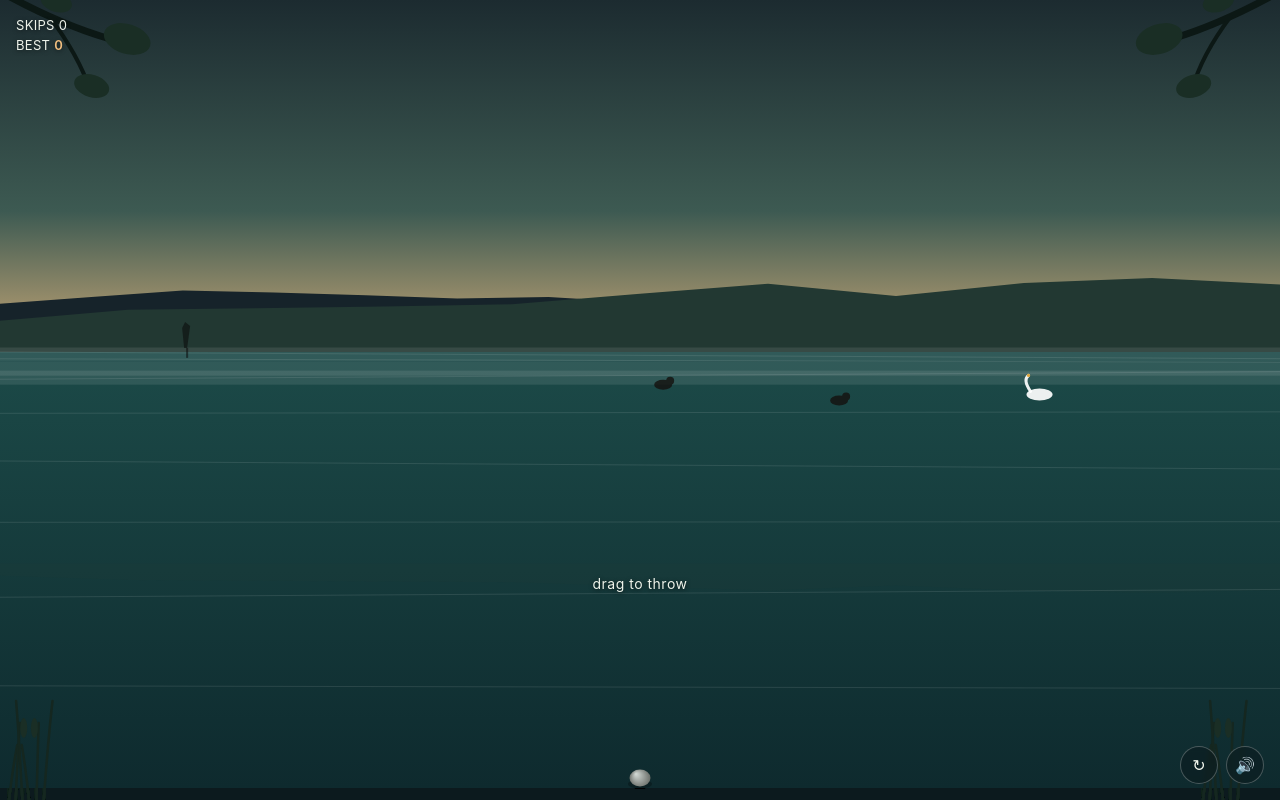
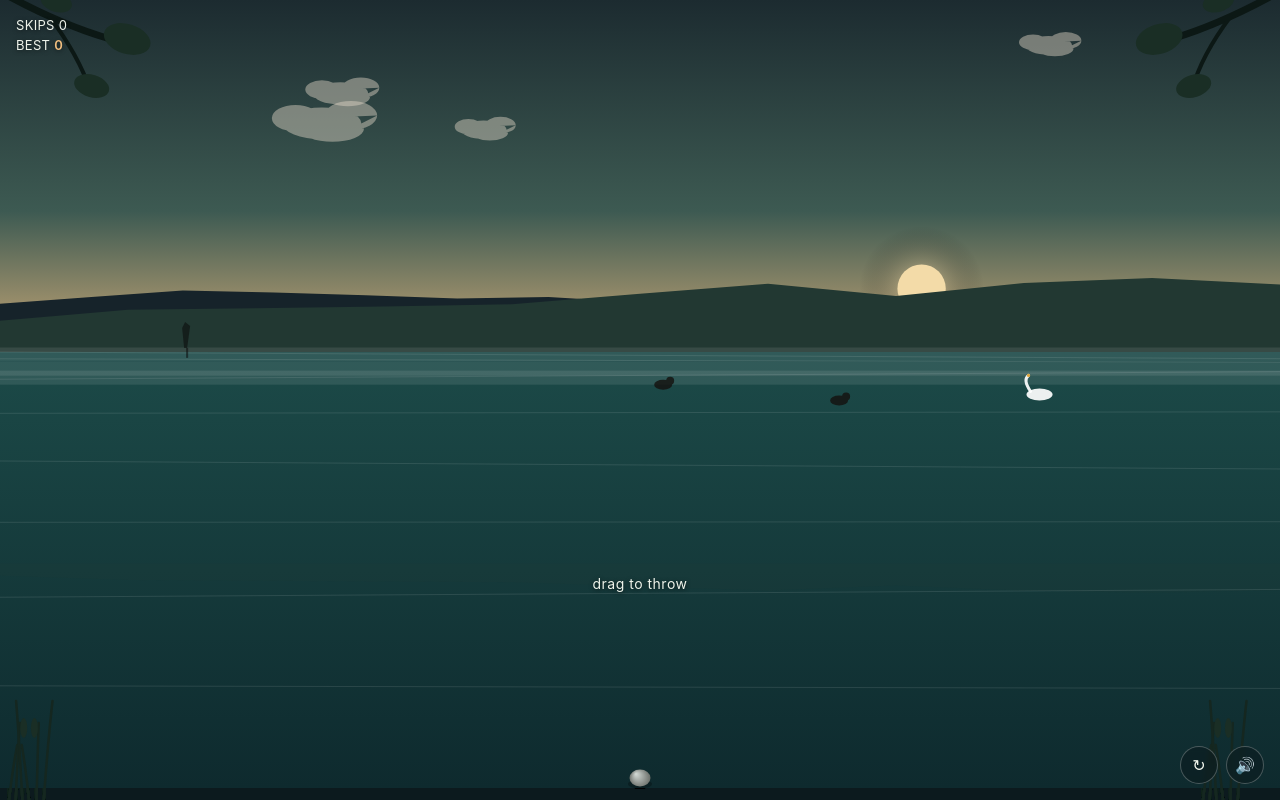
Before and after one commit to grnmtn42/grnmtngames, a plain HTML site: page games/skip-rocks/index.html in a window 1280 px wide. Drawn offline with Linux system fonts and the light colour scheme; animation ran at ten frames a second.

Commit message:
Skip Rocks: sun and drifting clouds for day scenes, moon and stars for dusk
The four sky-lit scenes (misty dawn, golden pond, autumn shoreline,
alpine tarn) each get a sun with a soft glow halo and a few puffy
clouds drifting slowly across and wrapping around, tinted and
positioned per scene (low on the horizon for dawn/autumn, high for
midday, hazier for the alpine haze). Dusk Cove -- the one true night
scene -- gets a moon with faint craters instead, plus a fixed field of
softly twinkling stars. Drawn right after the sky fill and before the
mountains, so a low sun/moon can sit naturally behind the ridge line.

```diff
--- a/games/skip-rocks/index.html
+++ b/games/skip-rocks/index.html
@@ -367,6 +367,8 @@
             water: ['#0e2a2e', '#1c4a48'],
             mist: true,
             foreground: { branch: '#0c1815', leaf: '#1a2e25', reed: '#152720' },
+            celestial: { type: 'sun', xFrac: 0.72, yFrac: 0.82, radius: 24, color: '#f3dba8', glow: 'rgba(243,219,168,0.4)' },
+            cloudColor: 'rgba(224,214,198,0.45)',
             wildlife: ['heron', 'duck', 'swan']
         },
         {
@@ -375,6 +377,8 @@
             mountains: ['#4a6b4f', '#6f8f5c'],
             water: ['#2f6f6a', '#4fa89a'],
             foreground: { branch: '#3a2a16', leaf: '#4a6b35', reed: '#5c7a3f' },
+            celestial: { type: 'sun', xFrac: 0.68, yFrac: 0.22, radius: 32, color: '#fff6d6', glow: 'rgba(255,246,214,0.4)' },
+            cloudColor: 'rgba(255,255,255,0.6)',
             wildlife: ['duck', 'dragonfly', 'turtle', 'swan']
         },
         {
@@ -383,6 +387,8 @@
             mountains: ['#3e2a22', '#6b4430'],
             water: ['#1f3a3e', '#3a5c56'],
             foreground: { branch: '#2e1c10', leaf: '#a8562e', reed: '#8a6a30' },
+            celestial: { type: 'sun', xFrac: 0.28, yFrac: 0.78, radius: 30, color: '#f5b878', glow: 'rgba(245,184,120,0.45)' },
+            cloudColor: 'rgba(240,200,170,0.45)',
             wildlife: ['duck', 'fish_jump', 'crow', 'turtle']
         },
         {
@@ -392,6 +398,8 @@
             snowcap: '#e8eef2',
             water: ['#0c2a34', '#1d4f5c'],
             foreground: { branch: '#0a1510', leaf: '#16281c', reed: '#1c2f24' },
+            celestial: { type: 'sun', xFrac: 0.6, yFrac: 0.3, radius: 26, color: '#dce8f0', glow: 'rgba(220,232,240,0.3)' },
+            cloudColor: 'rgba(225,235,240,0.5)',
             wildlife: ['bird_flock', 'duck', 'fish_jump']
         },
         {
@@ -399,6 +407,7 @@
             sky: ['#150f2e', '#4a2c5e', '#d9738a'],
             mountains: ['#160f24', '#2a1c3a'],
             water: ['#160f2e', '#2c1f4a'],
+            celestial: { type: 'moon', xFrac: 0.75, yFrac: 0.2, radius: 20, color: '#e7ebf5', glow: 'rgba(231,235,245,0.28)' },
             foreground: { branch: '#0a0714', leaf: '#150f24', reed: '#0e0a1c' },
             wildlife: ['firefly', 'bat', 'moth', 'crow']
         }
@@ -426,6 +435,91 @@
         ctx.closePath();
     }
 
+    // Sun/moon, drawn before the mountains so a low one can sit naturally
+    // behind the ridge line instead of floating in front of it.
+    function drawCelestial(scene) {
+        const c = scene.celestial;
+        if (!c) return;
+        const cx = c.xFrac * canvas.width, cy = c.yFrac * horizonY;
+        const glowR = c.radius * 2.6;
+        const grad = cachedGradient(scene, 'celestialGlow', horizonY, () => {
+            const g = ctx.createRadialGradient(0, 0, c.radius * 0.6, 0, 0, glowR);
+            g.addColorStop(0, c.glow);
+            g.addColorStop(1, 'rgba(0,0,0,0)');
+            return g;
+        });
+        ctx.save();
+        ctx.translate(cx, cy);
+        ctx.fillStyle = grad;
+        ctx.beginPath(); ctx.arc(0, 0, glowR, 0, Math.PI * 2); ctx.fill();
+
+        if (c.type === 'sun') {
+            const pulse = 1 + Math.sin(sceneTime * 0.15) * 0.03;
+            ctx.fillStyle = c.color;
+            ctx.beginPath(); ctx.arc(0, 0, c.radius * pulse, 0, Math.PI * 2); ctx.fill();
+        } else {
+            ctx.fillStyle = c.color;
+            ctx.beginPath(); ctx.arc(0, 0, c.radius, 0, Math.PI * 2); ctx.fill();
+            ctx.fillStyle = 'rgba(0,0,0,0.08)';
+            [[-0.3, -0.2, 0.28], [0.28, 0.15, 0.22], [-0.1, 0.38, 0.16]].forEach(([dx, dy, r]) => {
+                ctx.beginPath(); ctx.arc(dx * c.radius, dy * c.radius, r * c.radius, 0, Math.PI * 2); ctx.fill();
+            });
+        }
+        ctx.restore();
+    }
+
+    // A fixed field of stars (positions seeded once per scene, cached on the
+    // scene object) that twinkle via a per-star phase offset -- only drawn
+    // for scenes with a moon.
+    function drawStars(scene) {
+        if (!scene._stars) {
+            const rand = hashSeed(scene.name + ':stars');
+            scene._stars = [];
+            for (let i = 0; i < 55; i++) {
+                scene._stars.push({ xFrac: rand(), yFrac: rand() * 0.85, r: 0.6 + rand() * 1.2, phase: rand() * Math.PI * 2, speed: 1.5 + rand() * 2 });
+            }
+        }
+        const w = canvas.width;
+        scene._stars.forEach(s => {
+            const twinkle = 0.35 + 0.65 * Math.max(0, Math.sin(sceneTime * s.speed + s.phase));
+            ctx.fillStyle = `rgba(255,255,255,${(twinkle * 0.85).toFixed(2)})`;
+            ctx.beginPath();
+            ctx.arc(s.xFrac * w, s.yFrac * horizonY, s.r, 0, Math.PI * 2);
+            ctx.fill();
+        });
+    }
+
+    // Soft puffy clouds drifting slowly across the sky, wrapping around --
+    // only drawn for scenes with a sun.
+    function drawClouds(scene) {
+        if (!scene._clouds) {
+            const rand = hashSeed(scene.name + ':clouds');
+            scene._clouds = [];
+            for (let i = 0; i < 4; i++) {
+                scene._clouds.push({
+                    yFrac: 0.1 + rand() * 0.35,
+                    phase: rand(),
+                    speed: 0.006 + rand() * 0.006,
+                    scale: 0.7 + rand() * 0.8
+                });
+            }
+        }
+        const w = canvas.width;
+        ctx.fillStyle = scene.cloudColor;
+        scene._clouds.forEach(cl => {
+            const t = (sceneTime * cl.speed + cl.phase) % 1;
+            const x = t * (w + 260) - 130;
+            const y = cl.yFrac * horizonY;
+            const s = cl.scale;
+            ctx.beginPath();
+            ctx.ellipse(x, y, 30 * s, 12 * s, 0, 0, Math.PI * 2);
+            ctx.ellipse(x + 22 * s, y - 6 * s, 20 * s, 11 * s, 0, 0, Math.PI * 2);
+            ctx.ellipse(x - 20 * s, y - 4 * s, 18 * s, 10 * s, 0, 0, Math.PI * 2);
+            ctx.ellipse(x + 8 * s, y + 4 * s, 24 * s, 10 * s, 0, 0, Math.PI * 2);
+            ctx.fill();
+        });
+    }
+
     const MAX_MOUNTAIN_PX = 130;
 
     function drawScene(scene, alpha) {
@@ -443,6 +537,12 @@
         });
         ctx.fillStyle = skyGrad;
         ctx.fillRect(0, 0, w, horizonY);
+
+        if (scene.celestial) {
+            if (scene.celestial.type === 'moon') drawStars(scene);
+            drawCelestial(scene);
+            if (scene.celestial.type === 'sun') drawClouds(scene);
+        }
 
         // Mountains -- two ridge layers, back lighter/further, front darker/closer
         if (!scene._ridgeBack) {
```
